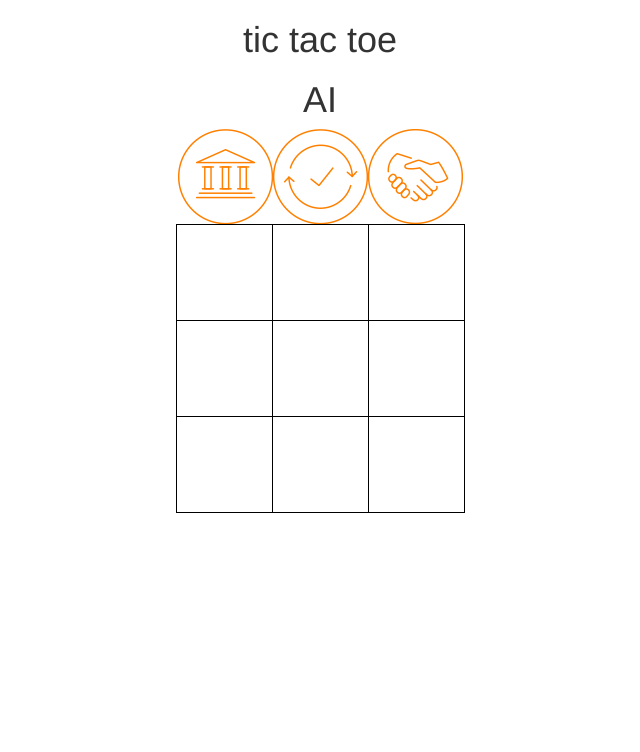
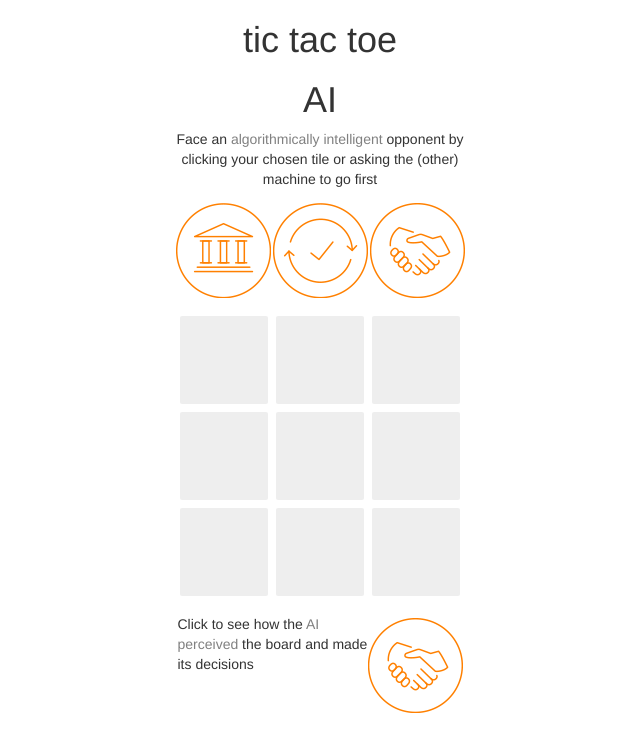
Before and after one commit to mateuszjurewicz/tic-tac-ai, a Django app: page / in a window 1280 px wide. Shown: the top 752 px of the page, without its empty margins (320-960 px from the left). Run offline with Django 3.2, Linux system fonts and the light colour scheme; some libraries are stand-ins or nearby versions.

Commit message:
Added static frontend features

```diff
--- a/tic_tac_AI/static/css/style.css
+++ b/tic_tac_AI/static/css/style.css
@@ -1,11 +1,16 @@
 table {
-    border: 1px solid black;
+    border-collapse: separate;
 }
+
 td {
-    border: 1px solid black;
+    background-color: #eeeeee;
+    border: solid white 4px;
     width: 3em;
     height: 3em;
     text-align: center;
     font-size: 200%;
-
+    border-radius: 16px;
+    -moz-border-radius:6px;
+    -webkit-border-radius: 6px;
+    color: black;
 }
--- a/tic_tac_AI/static/js/script.js
+++ b/tic_tac_AI/static/js/script.js
@@ -5,7 +5,7 @@ $(document).ready(function() {
     EMPTY = " ";
 
     // Create global variables keeping track of nr of turns taken (depth/10) and AI's starting token (X or O)
-    DEPTH_NOW = 10;
+    DEPTH_NOW = 0;
     AI_TOKEN = "O";
     HUMAN_TOKEN = "X";
     GAME_OVER = false;
@@ -136,9 +136,16 @@ $(document).ready(function() {
         // loop over each tile and append switch the formatting back to default (in case someone won)
         $('.tile').each(function(index, element) {
             $(element).css({
-                'color': 'black',
-                'font-weight': 'normal',
-                'background-color': 'white'
+                'background-color': '#eeebeb',
+    			'border': 'solid white 4px',
+    			'width' : '3em',
+    			'height' : '3em',
+    			'text-align' : 'center',
+    			'font-size' : '200%',
+    			'border-radius' : '16px',
+    			'-moz-border-radius' : '6px',
+    			'color' : 'black',
+    			'font-weight': 'normal'
             });
         });
         // reset tokens, in case AI started previous game (we want X to always be the starting token)
--- a/tic_tac_AI/templates/tic_tac_AI/play_game.html
+++ b/tic_tac_AI/templates/tic_tac_AI/play_game.html
@@ -23,15 +23,17 @@
             <h1 align="center">tic tac toe</h1>
             <h1 align="center">AI</h1>
 
+            <p align="center" style="width: 298px; margin: auto; margin-bottom: 1em; text-align: center;">Face an <span style="font: bold; color: gray;">algorithmically intelligent</span> opponent by clicking your chosen tile or asking the (other) machine to go first</p>
+
             <div style="display: table; margin: auto;">
-                <div id="move_AI" style="display: inline-block;">
+                <div id="move_AI" style="display: inline-block; margin-bottom: 1em; margin-right: 2px;">
                 <!-- 95x95 pixels for the button currently works -->
                     <img src="{% static "computer.png" %}" alt="My image"/>
                 </div>
-                <div id="clearer" style="display: inline-block;">
+                <div id="clearer" style="display: inline-block; margin-bottom: 1em;">
                     <img src="{% static "restart.png" %}" alt="My image"/>
                 </div>
-                <div id="move_AI" style="display: inline-block;">
+                <div id="move_AI" style="display: inline-block; margin-bottom: 1em; margin-left: 2px;">
                     <img src="{% static "human.png" %}" alt="My image"/>
                 </div>
             </div>
@@ -62,6 +64,14 @@
                 </div>
             </div>
 
+            <div style="display: table; margin: auto; margin-top: 0em">
+                <div style="display: inline-block; width: 190px; margin-top: 0em">
+                    <p align="center" style="text-align: left; margin-top: 1em;">Click to see how the <span style="font: bold; color: gray;">AI perceived</span> the board and made its decisions</p>
+                </div>
+                <div id="move_AI" style="display: inline-block;">
+                    <img src="{% static "human.png" %}" alt="My image"/>
+                </div>
+            </div>
         </div>
     </body>
 </html>
```
